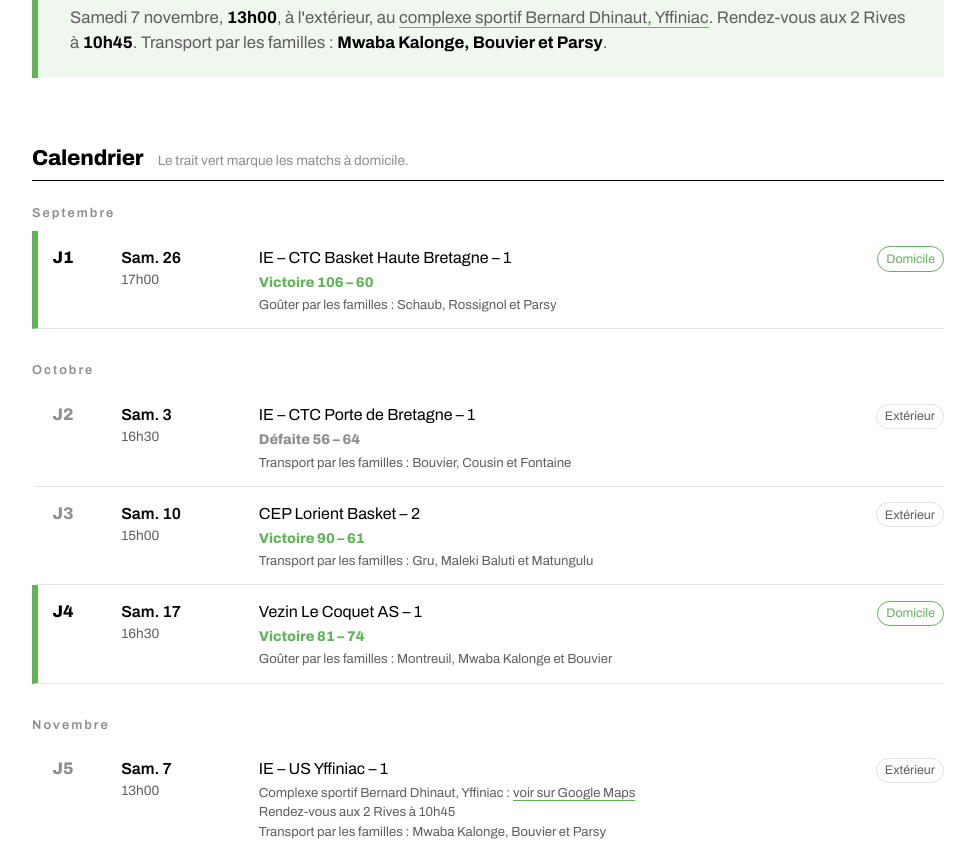
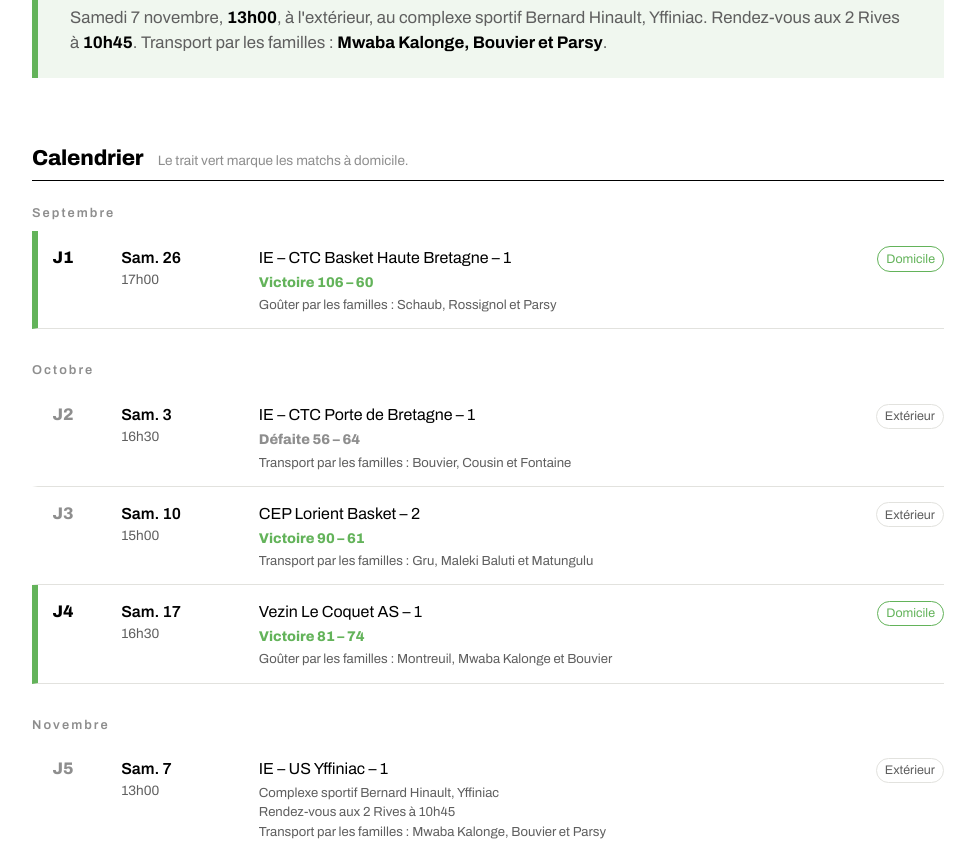
Before and after one commit to rpau15region/elite, a plain HTML site: page index.html in a window 1280 px wide. Shown: the part 337-1178 px from the top of the page, without its empty margins (152-1127 px from the left). Drawn offline with Linux system fonts and the light colour scheme.

Commit message:
Add files via upload

```diff
--- a/index.html
+++ b/index.html
@@ -138,9 +138,6 @@
   .squad .contact a{color:inherit;text-decoration:none;border-bottom:1px solid var(--green)}
   .squad .contact a:hover{color:var(--green)}
   .squad .todo{font-size:.85rem;color:var(--ink-faint);margin-top:.25rem}
-  .map-link{color:inherit;text-decoration:none;border-bottom:1px solid var(--green)}
-  .map-link:hover{color:var(--green)}
-
   .note{margin-top:3.5rem;border-top:1px solid var(--line);padding-top:1rem;
     font-size:.85rem;color:var(--ink-faint);max-width:44rem}
 
@@ -246,7 +243,7 @@
   <div class="next">
     <p class="tag">Prochain match</p>
     <h2>US Yffiniac</h2>
-    <p class="when">Samedi 7 novembre, <b>13h00</b>, à l'extérieur, au <a class="map-link" href="https://www.google.com/maps/search/?api=1&query=Complexe+sportif+Bernard+Hinault+Yffiniac" target="_blank" rel="noopener">complexe sportif Bernard Dhinaut, Yffiniac</a>. Rendez-vous aux 2 Rives à <b>10h45</b>. Transport par les familles : <b>Mwaba Kalonge, Bouvier et Parsy</b>.</p>
+    <p class="when">Samedi 7 novembre, <b>13h00</b>, à l'extérieur, au complexe sportif Bernard Hinault, Yffiniac. Rendez-vous aux 2 Rives à <b>10h45</b>. Transport par les familles : <b>Mwaba Kalonge, Bouvier et Parsy</b>.</p>
   </div>
 
   <section>
@@ -296,7 +293,7 @@
       <div class="jour">J5</div>
       <div class="date">Sam. 7<em>13h00</em></div>
       <div class="foe"><span class="name">IE – US Yffiniac – 1</span>
-        <div class="duty">Complexe sportif Bernard Dhinaut, Yffiniac : <a class="map-link" href="https://www.google.com/maps/search/?api=1&query=Complexe+sportif+Bernard+Hinault+Yffiniac" target="_blank" rel="noopener">voir sur Google Maps</a><br>Rendez-vous aux 2 Rives à 10h45<br>Transport par les familles : Mwaba Kalonge, Bouvier et Parsy</div></div>
+        <div class="duty">Complexe sportif Bernard Hinault, Yffiniac<br>Rendez-vous aux 2 Rives à 10h45<br>Transport par les familles : Mwaba Kalonge, Bouvier et Parsy</div></div>
       <div class="where">Extérieur</div>
     </div>
     <div class="game">
```
